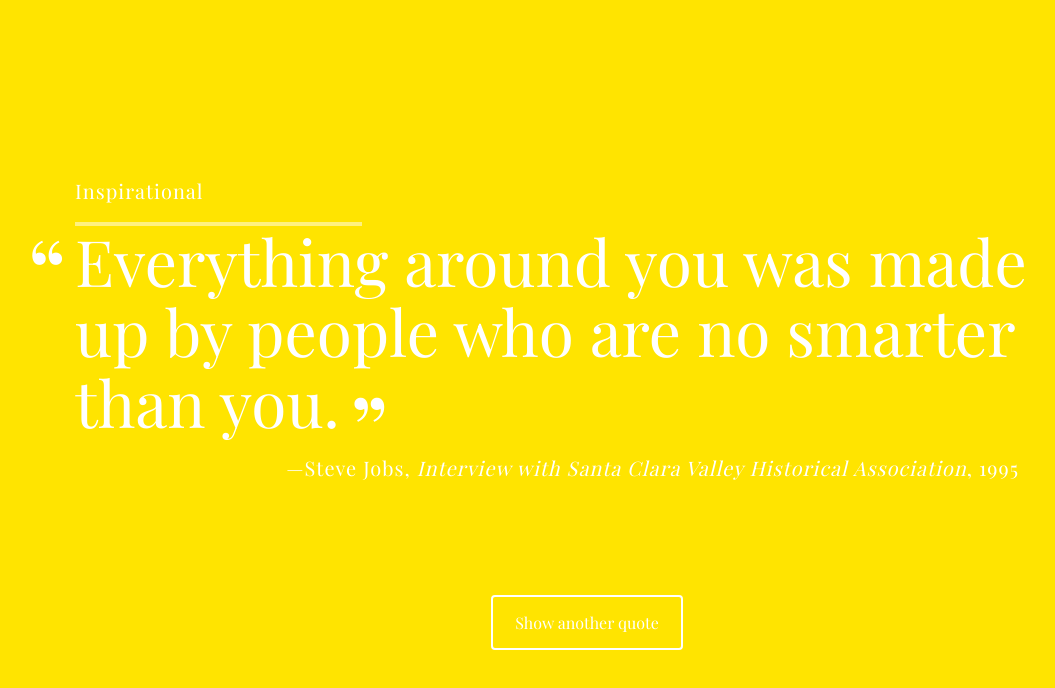
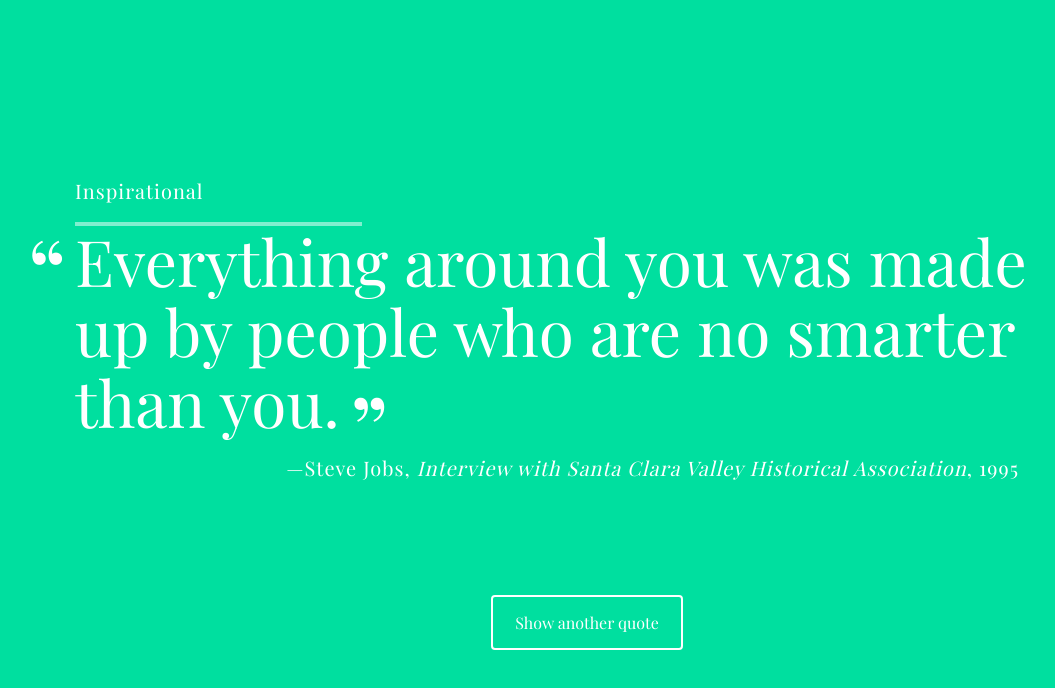
Before and after one commit to calebwaldner/project1-RandomQuoteGenerator, a plain HTML site: page index.html in a window 1280 px wide. Both pictures are taken after a click on the button "Show another quote". Shown: the whole page, without its empty margins (53-1108 px from the left). Drawn offline with nearby package versions, Linux system fonts and the light colour scheme; a web font is replaced by a local one.

Commit message:
Fix button color and hover effect, clean color change effect

```diff
--- a/css/styles.css
+++ b/css/styles.css
@@ -1,6 +1,6 @@
 body {
   /*text-align: center;*/
-  background-color: #0085b9;
+  background-color: #6aef5e;
   color: white;
   font-family: 'Playfair Display', serif;
 }
@@ -79,7 +79,7 @@ body {
   border-radius: 4px;
   border: 2px solid #fff;
   color: #fff;
-  background-color: #0085b9;
+  background-color: rgba(255,255,255,0);
   padding: 15px 0;
   transition: .5s ;
 }
--- a/js/script.js
+++ b/js/script.js
@@ -6,8 +6,7 @@ document.getElementById('loadQuote').addEventListener("click", click, false);
 console.log('Below you will find a history of the random quotes and their corresponding index number');
 
 //Variables defined
-var quoteNumber;
-var colorNumber;
+var randomNumber = [0, 0];
 var loadingTime = 10000;
 var intervalID;
 var colorPalette = [ '#ff004f', '#0085b9', '#00b9c4', '#00df9f', '#ffe400'];
@@ -25,8 +24,8 @@ function getRandomNumber(maxNumber, dontRepeat) { //Gets a random number between
 
 
 function getRandomQuote() { //Reterns a random object (quote) from array.
-  quoteNumber = getRandomNumber(quotes.length, quoteNumber);//gets random number based off lenght of quote array and previous random number (so it doesnt repeat)
-  return quotes[quoteNumber];
+  randomNumber[0] = getRandomNumber(quotes.length, randomNumber[0]);//gets random number based off lenght of quote array and previous random number (so it doesnt repeat)
+  return quotes[randomNumber[0]];
 }
 
 function printQuote() { //Prints random quote HTML.
@@ -69,14 +68,14 @@ function newInterval() { //ends previous interval timer and begins a new one
 }
 
 function changeColor () {
-  document.body.style.backgroundColor = '#ffe400';
-  document.getElementById('loadQuote').style.backgroundColor = '#ffe400';
+  var color = getColor();
+  document.body.style.backgroundColor = color;
 }
 
-function getColor() {
-  colorNumber = getRandomNumber(colorPalette.length, colorNumber);//gets random number based off lenght of the color palette and previous random number (so it doesnt repeat)
-  console.log('color index number: ' + colorNumber);
-  return colorPalette[colorNumber];
+function getColor() { //returns an object from the colorPalette varible
+  randomNumber[1] = getRandomNumber(colorPalette.length, randomNumber[1]);//gets random number based off lenght of the color palette and previous random number (so it doesnt repeat)
+  console.log('color index number: ' + randomNumber[1]);
+  return colorPalette[randomNumber[1]];
 }
 
 function click () { //Function that prints the new quote and starts loading bar simultaneously
@@ -84,5 +83,4 @@ function click () { //Function that prints the new quote and starts loading bar
   printQuote();
   moveBar();
   changeColor();
-  getColor();
 }
```
